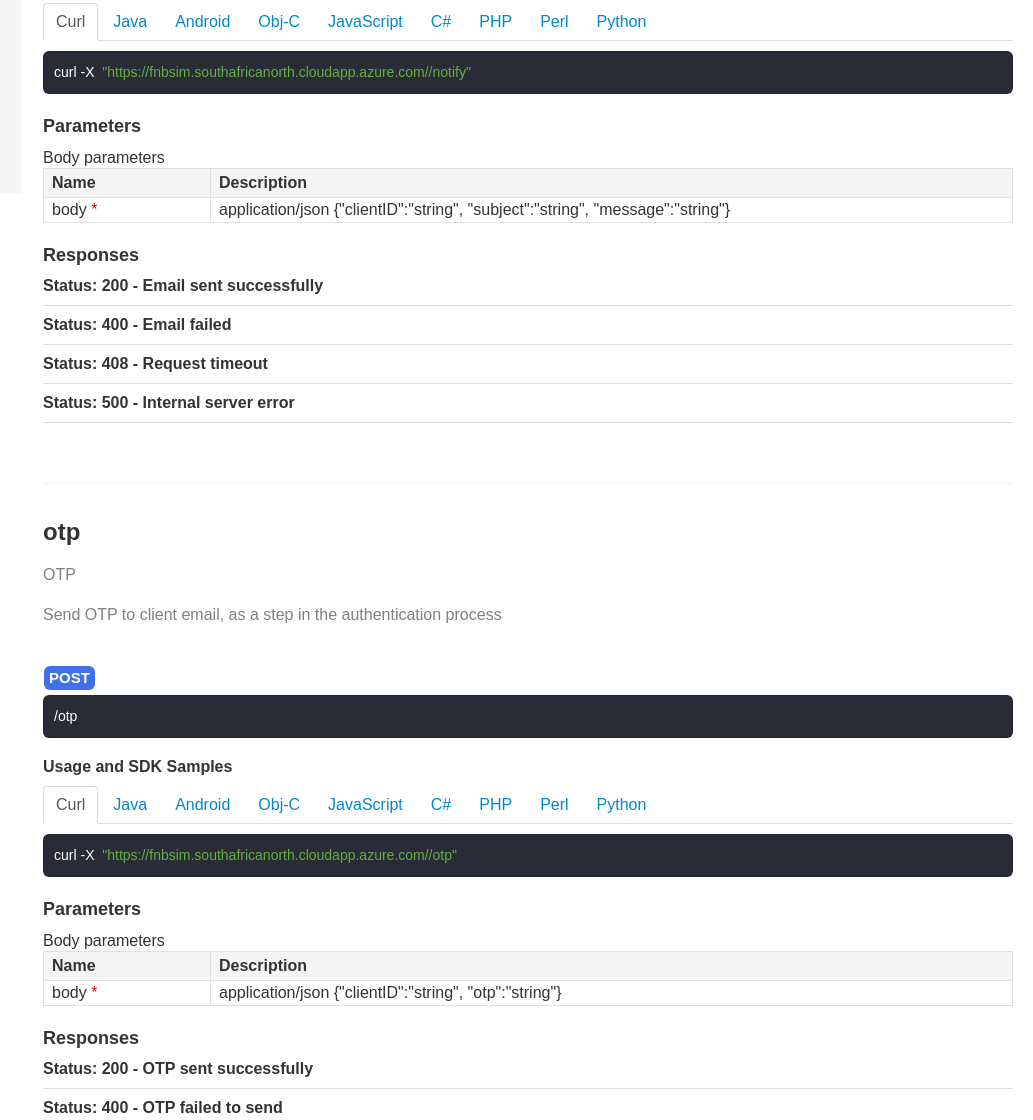
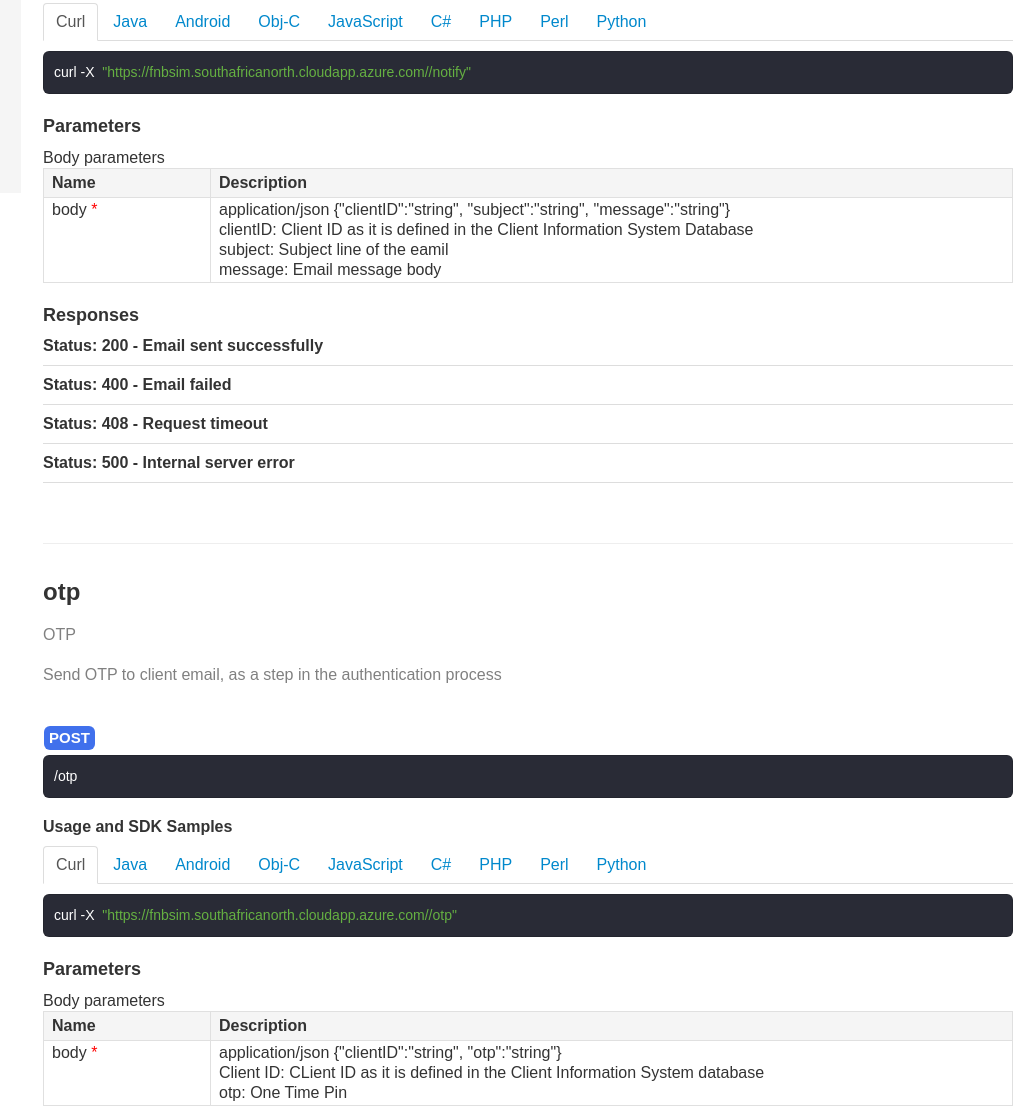
Before and after one commit to 15192556/COS301Ph3, a plain HTML site: page index.html in a window 1280 px wide. Shown: the part 607-1727 px from the top of the page, without its empty margins (247-1280 px from the left). Drawn offline with Linux system fonts and the light colour scheme.

Commit message:
Added more details for HTTP request body parameters

```diff
--- a/index.html
+++ b/index.html
@@ -967,7 +967,11 @@ except ApiException as e:
                                 <th>Description</th>
                               </tr>
                                 <tr><td style="width:150px;">body <span style="color:red;">*</span></td>
-                                <td> application/json {"clientID":"string", "subject":"string", "message":"string"} </td>
+                                <td> application/json {"clientID":"string", "subject":"string", "message":"string"}
+                                <br> clientID: Client ID as it is defined in the Client Information System Database
+                                <br> subject: Subject line of the eamil
+                                <br> message: Email message body
+                                </td>
                                 </tr>
 
 
@@ -1251,7 +1255,10 @@ except ApiException as e:
                                 <th>Description</th>
                               </tr>
                                 <tr><td style="width:150px;">body <span style="color:red;">*</span></td>
-                                <td> application/json {"clientID":"string", "otp":"string"} </td>
+                                <td> application/json {"clientID":"string", "otp":"string"}
+                                <br> Client ID: CLient ID as it is defined in the Client Information System database
+                                <br> otp: One Time Pin
+                                </td>
                                 </tr>
 
                                 <script>
```
